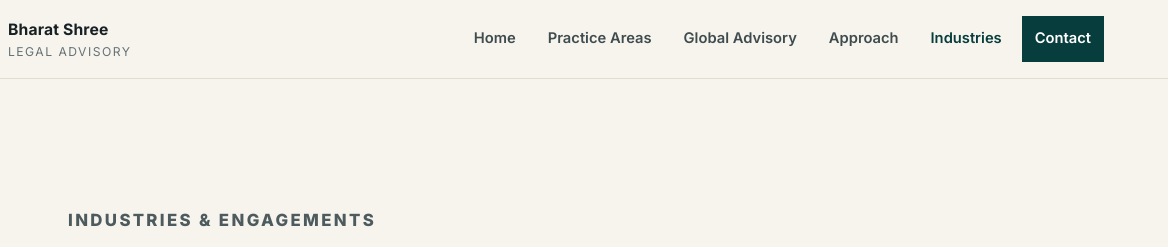
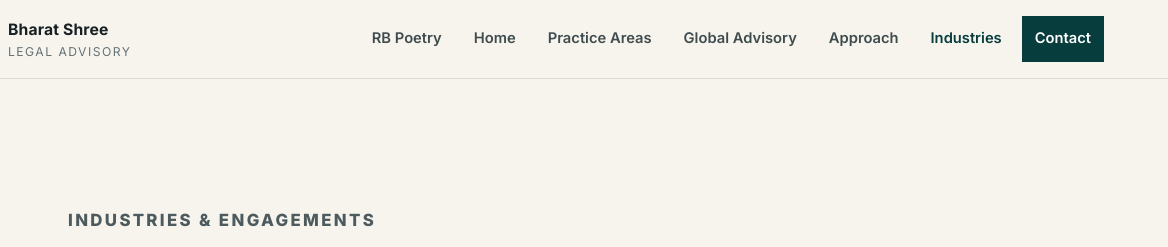
Before and after one commit to sirbret-ux/Bharatshree, a plain HTML site: page industries.html in a window 1280 px wide. Shown: the top 247 px of the page, 112-1280 px from the left. Drawn offline with nearby package versions, Linux system fonts and the light colour scheme.

Commit message:
Update industries.html

```diff
--- a/industries.html
+++ b/industries.html
@@ -15,7 +15,7 @@
     <a class="brand" href="index.html"><span class="brand-mark">BS</span><span><strong>Bharat Shree</strong><small>Legal Advisory</small></span></a>
     <button class="nav-toggle" type="button" aria-expanded="false" aria-controls="site-nav"><span></span><span></span><span></span></button>
     <nav class="site-nav" id="site-nav" aria-label="Primary navigation">
-      <a href="index.html">Home</a><a href="practice-areas.html">Practice Areas</a><a href="global-advisory.html">Global Advisory</a><a href="approach.html">Approach</a><a class="active" href="industries.html">Industries</a><a class="nav-cta" href="contact.html">Contact</a>
+      <a href="https://www.rimebird.com/">RB Poetry</a><a href="index.html">Home</a><a href="practice-areas.html">Practice Areas</a><a href="global-advisory.html">Global Advisory</a><a href="approach.html">Approach</a><a class="active" href="industries.html">Industries</a><a class="nav-cta" href="contact.html">Contact</a>
     </nav>
   </header>
 
```
